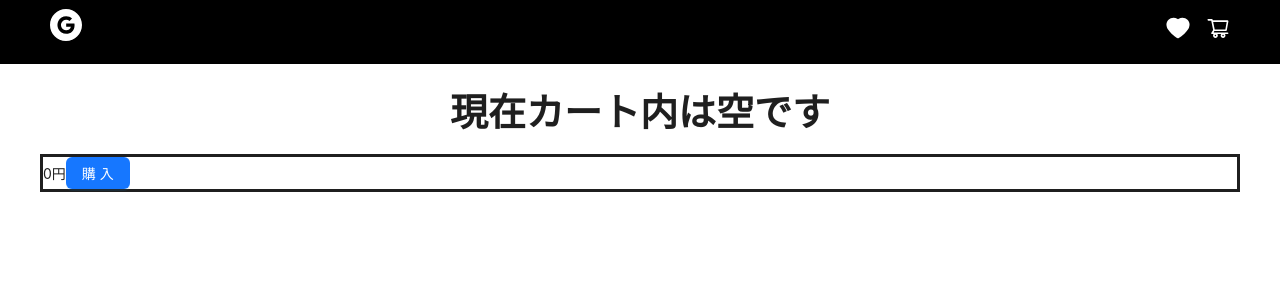
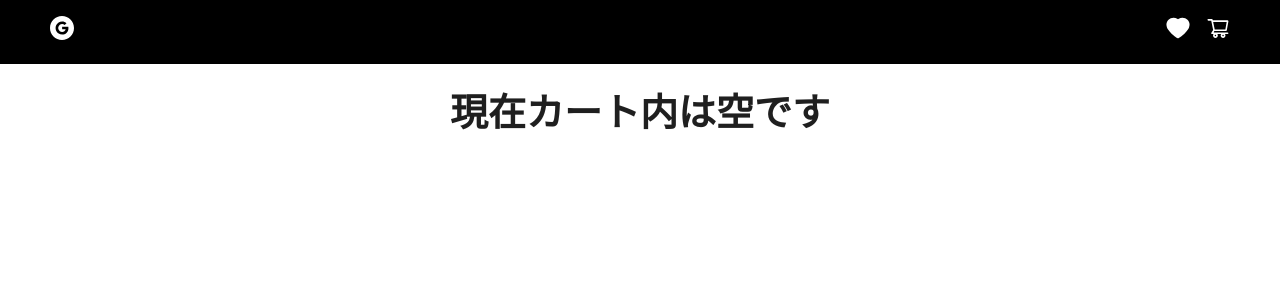
Before and after one commit to yuukilion/e-commerce-app, a React (Create React App) app: page /cart in a window 1280 px wide. Shown: the top 300 px of the page. Built offline with nearby package versions, Linux system fonts and the light colour scheme.

Commit message:
[update]カートのページとアイコンのデザイン調整

```diff
--- a/src/App.tsx
+++ b/src/App.tsx
@@ -16,7 +16,7 @@ function App() {
         <div style={{display: 'flex', justifyContent: 'space-between'}}>
             <div>
               <Link to='/'>
-                <GoogleCircleFilled style={{color: 'white', fontSize: '32px'}}/>
+                <GoogleCircleFilled style={{color: 'white', fontSize: '24px'}}/>
               </Link>
             </div>
           <div style={{display: 'flex', gap: '16px'}}>
--- a/src/pages/CartPage.tsx
+++ b/src/pages/CartPage.tsx
@@ -1,4 +1,4 @@
-import { Button, Select, Typography, message } from "antd";
+import { Button, Select, Typography, message, Col, Row } from "antd";
 import { useAtom } from "jotai";
 import { useEffect, useState } from "react";
 import { PurchaseCompleteModal } from "../components/PurchaseCompleteModal";
@@ -52,25 +52,38 @@ export const CartPage = () => {
       {contextHolder}
       {CartList.length ? <Title style={{textAlign: 'center'}}>Cart</Title> : <Title style={{textAlign: 'center'}}>現在カート内は空です</Title>}
       {isModalOpen && <PurchaseCompleteModal open={isModalOpen} setIsModalOpen={setIsModalOpen}/>}
-      <div style={{width: '1200px'}}>
+      <div style={{width: '1200px', display: 'flex', gap: '24px', justifyContent: 'center'}}>
         <div>
           {CartList.map(product => {
             return (
-              <div key={product.id} style={{border: 'solid'}}>
+              <div key={product.id} style={{border: 'solid',marginBottom: '8px'}}>
+                <Row>
+                  <Col span={8}>
                     <img src={product.image} alt={product.name}/>
+                  </Col>
+                  <Col span={8} style={{display: 'flex', justifyContent: 'center', alignItems: 'center'}}>
                     <Title>{product.name}</Title>
+                  </Col>
+                  <Col span={8} style={{display: 'flex', flexDirection: 'column', alignItems: 'flex-end', justifyContent: 'center', gap:'8px', paddingRight: '8px'}}>
                     <Text strong style={{fontSize: '24px'}}>{product.price}円</Text>
                     <Text strong>個数:<Select defaultValue={1} style={{width: '56px'}} options={PURCHASE_QUANTITY_OPTIONS} onChange={(value) => changeProductQuantity(value,product.id)}/></Text>
                     <Button type='primary' onClick={() => removeItemInCart(product.id)}>カートから削除</Button>
+                  </Col>
+                </Row>
               </div>
             );
           })
           }
         </div>
-        <div style={{border: 'solid'}}>
-          <Text>{totalPrice}円</Text>
+        { CartList.length > 0 &&
+          <div style={{border: 'solid',width: '160px',height: '80px',display: 'flex',flexDirection: 'column',justifyContent: 'center',alignItems: 'center'}}>
+            <div>
+              <Text strong>合計：</Text>
+              <Text strong>{totalPrice}円</Text>
+            </div>
             <Button type='primary' onClick={completePurchase}>購入</Button>
           </div>
+        }
       </div>
     </>
   );
```
Lines whose indentation alone changed are shown as unchanged.
